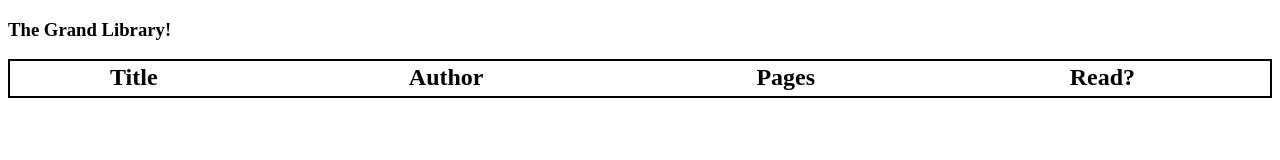
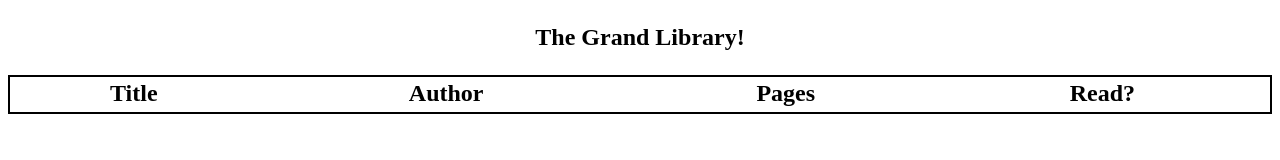
Before and after one commit to Keago99/Library2025TOP, a plain HTML site: page index.html in a window 1280 px wide. Drawn offline with Linux system fonts and the light colour scheme.

Commit message:
Add styles.css and linked in head, add function for clearing table.

```diff
--- a/index.html
+++ b/index.html
@@ -8,7 +8,7 @@
     <title>Library 2025</title>
 </head>
 <body>
-    <h3>The Grand Library!</h3>
+    <h3 id="mainTitle">The Grand Library!</h3>
     <table id="mainTable">
         <tr>
             <th>Title</th>
--- a/styles.css
+++ b/styles.css
@@ -1,3 +1,9 @@
+#mainTitle{
+    text-align: center;
+    font-size: x-large;
+}
+
+
 table{
     width: 100%;
     border: 2px solid;
```
